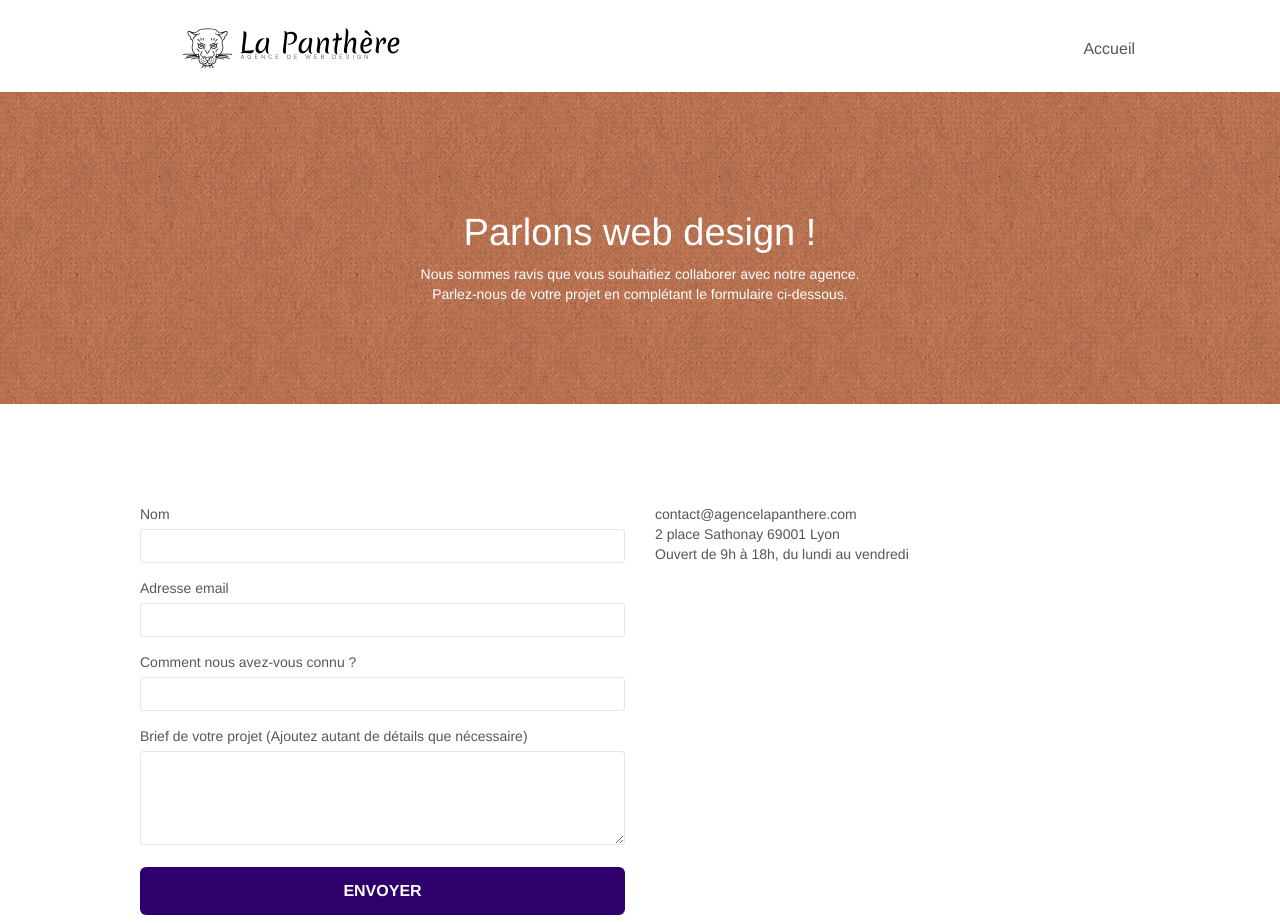
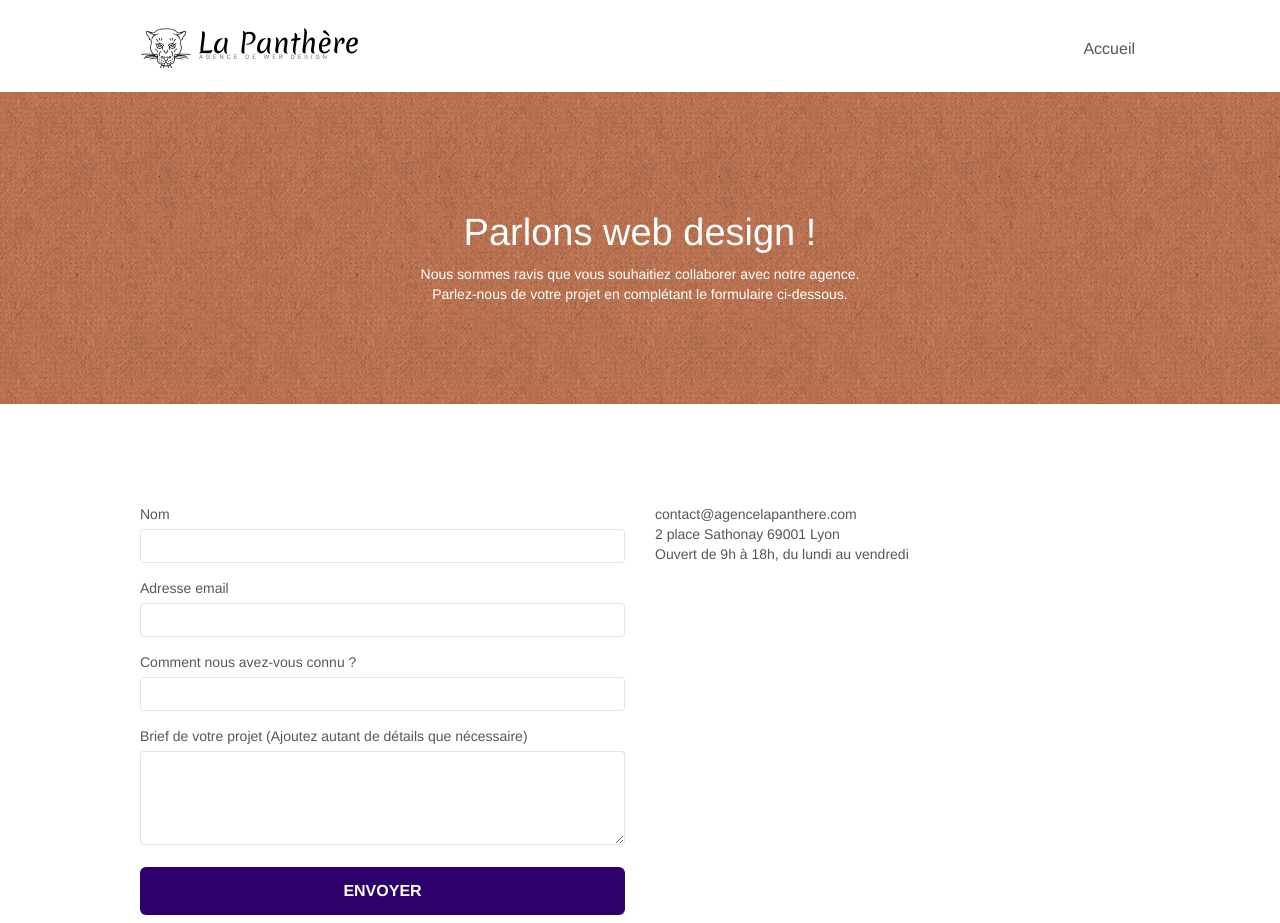
Before and after one commit to Kweza-code/P3-Panthere, a plain HTML site: page new/contact.html in a window 1280 px wide. Shown: the top 923 px of the page. Drawn offline with nearby package versions, Linux system fonts and the light colour scheme; a script that the page names is missing.

Commit message:
delete img css

```diff
--- a/new/style.css
+++ b/new/style.css
@@ -153,10 +153,7 @@ a:hover {
     color: rgba(255, 255, 255, 1);
 }
 
-img {
-    width: 300px;
-    margin: auto;
-}
+
 .d-bloc .navbar-toggle .icon-bar {
     background: rgba(255, 255, 255, 1);
 }
@@ -831,7 +828,7 @@ h4 {
 }
 
 .bg-presentation {
-    background-image: url("img/image-de-presentation.bmp");
+    background-image: url("img/image-de-presentation\ \(1\).webp");
 }
 
 @media (max-width: 1024px) {
```
Also changed, not shown: new/img/image-de-presentation (1).webp (added).
